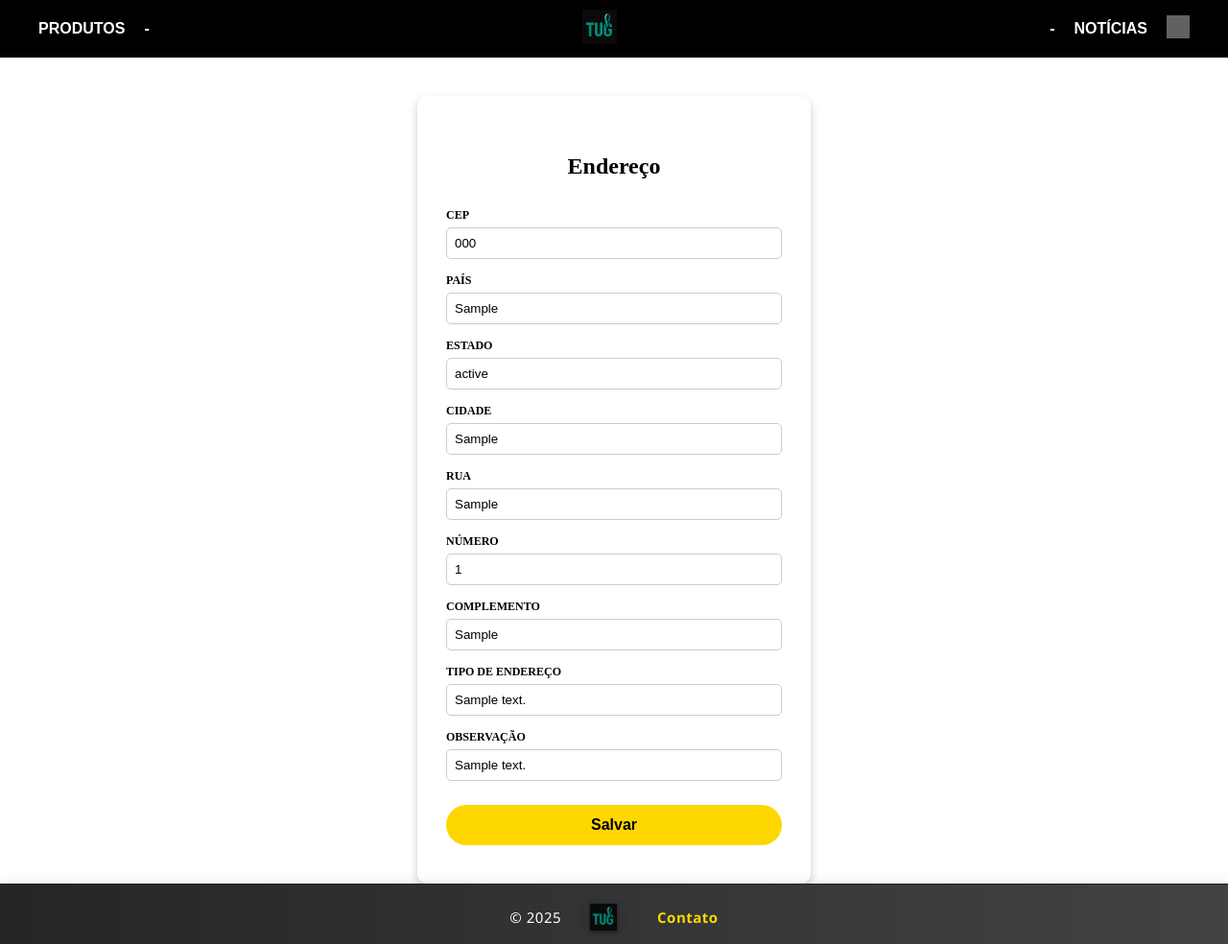
After one commit to Jeferson-Filho/simple-ecommerce, a Django app: page /address/ in a window 1280 px wide. The commit adds this page. Shown: the whole page at 96% size. Run offline with Django 5.2, Linux system fonts and the light colour scheme; a user stored in the database is signed in; tables that the repository leaves empty hold one stand-in row (values such as "Sample post"); grey boxes are pictures that could not be loaded.

Commit message:
add logo, address and cart info

```diff
--- a/app/templates/app/pages/footer.html
+++ b/app/templates/app/pages/footer.html
@@ -1,27 +1,58 @@
+{% load static %}
+
 <style>
   footer {
-    background-color: #333;
+    background: linear-gradient(90deg, #232526 0%, #414345 100%);
     color: #fff;
     text-align: center;
-    padding: 15px;
-    font-family: sans-serif;
-    font-size: 14px;
+    padding: 18px 0 12px 0;
+    font-family: 'Segoe UI', Arial, sans-serif;
+    font-size: 15px;
+    letter-spacing: 0.5px;
+    box-shadow: 0 -2px 12px rgba(0,0,0,0.08);
+    border-top: 1.5px solid #222;
     position: relative;
-    bottom: 0;
     width: 100%;
+    z-index: 10;
+  }
+
+  footer .footer-content {
+    display: flex;
+    align-items: center;
+    justify-content: center;
+    gap: 18px;
+    flex-wrap: wrap;
+  }
+
+  footer .footer-logo {
+    height: 28px;
+    vertical-align: middle;
+    margin: 0 10px 0 6px;
+    filter: drop-shadow(0 1px 2px #0008);
+    border-radius: 6px;
+    padding: 2px 6px;
+    box-shadow: 0 1px 4px #0002;
   }
 
   footer a {
     color: #ffd700;
     text-decoration: none;
-    font-weight: bold;
+    font-weight: 600;
+    margin-left: 8px;
+    transition: color 0.2s;
+    letter-spacing: 0.5px;
   }
 
   footer a:hover {
+    color: #fffbe7;
     text-decoration: underline;
   }
 </style>
 
 <footer>
-  © 2025 LOGO | <a href="{% url 'contact' %}">Contact</a>
+  <div class="footer-content">
+    <span>© 2025</span>
+    <img src="{% static 'images/logo.png' %}" alt="LOGO" class="footer-logo">
+    <a href="{% url 'contact' %}">Contato</a>
+  </div>
 </footer>
--- a/app/templates/app/pages/topMenu.html
+++ b/app/templates/app/pages/topMenu.html
@@ -1,3 +1,4 @@
+{% load static %}
 <nav>
   <div class="nav-left">
     <a href="{% url 'products' %}">Produtos</a>
@@ -5,7 +6,7 @@
   </div>
 
   <div class="nav-center" style="flex:1; text-align:center;">
-    <span>LOGO</span>
+    <img src="{% static 'images/logo.png' %}" alt="Logo" style="height:36px;">
   </div>
 
   <div class="nav-right">
@@ -21,8 +22,10 @@
           {% if user.is_staff %}
             <a href="{% url 'productCreate' %}">Cadastrar produtos</a>
           {% endif %}
-          <a href="{% url 'cart' %}">Ver Carrinho</a>
           <a href="{% url 'profile' %}">Meu Perfil</a>
+          <a href="{% url 'address' %}">Meu Endereço</a>
+          <a href="{% url 'cart' %}">Meu Carrinho</a>
+          <a href="{% url 'orders' %}">Meus Pedidos</a>
           <a href="{% url 'logout' %}?next={{ request.path }}">Sair</a>
         {% else %}
           <form method="post" action="">
--- a/app/urls.py
+++ b/app/urls.py
@@ -3,7 +3,7 @@ from . import views
 from products.views import products, productDetail, productCreate
 from blog.views import news, post, create_post
 from contacts.views import contact
-from user.views import profile, register
+from user.views import address, profile, register
 from django.conf import settings
 from django.conf.urls.static import static
 
@@ -18,8 +18,9 @@ urlpatterns = [
     path('register/', register, name='register'),
     path('accounts/', include('django.contrib.auth.urls')),
     path('profile/', profile, name='profile'),
+    path('address/', address, name='address'),
     path('cadastrar-produto/', productCreate, name='productCreate'),
-    path('carrinho/', include('cart.urls')),
+    path('cart/', include('cart.urls')),
 ]
 
 if settings.DEBUG:
--- a/cart/models.py
+++ b/cart/models.py
@@ -31,3 +31,4 @@ class Order(models.Model):
     cart = models.ForeignKey(Cart, on_delete=models.CASCADE, null=False, blank=False)
     payment = models.ForeignKey(PaymentDetails, on_delete=models.CASCADE, null=False, blank=False)
     shipping = models.ForeignKey(ShippingDetails, on_delete=models.CASCADE, null=False, blank=False)
+    total = models.FloatField(null=False, blank=False)
--- a/cart/templates/cart.html
+++ b/cart/templates/cart.html
@@ -39,7 +39,10 @@
       </tfoot>
     </table>
     <div style="text-align:right; margin-top:20px;">
-      <button style="background:#ffd700; color:#000; border:none; border-radius:50px; padding:12px 30px; font-weight:bold; font-size:16px; cursor:pointer;">Finalizar Compra</button>
+      <form method="post" action="{% url 'checkout' %}">
+        {% csrf_token %}
+        <button type="submit" style="background:#ffd700; color:#000; border:none; border-radius:50px; padding:12px 30px; font-weight:bold; font-size:16px; cursor:pointer;">Finalizar Compra</button>
+      </form>
     </div>
   {% else %}
     <p style="text-align:center; color:#888; font-size:18px;">Seu carrinho está vazio.</p>
--- a/cart/urls.py
+++ b/cart/urls.py
@@ -3,4 +3,7 @@ from . import views
 
 urlpatterns = [
     path('', views.cart, name='cart'),
+    path('orders/', views.orders, name='orders'),
+    path('checkout/', views.checkout, name='checkout'),
+    path('orders/<int:order_id>/', views.order_details, name='orderDetails'),
 ]
--- /dev/null
+++ b/user/templates/user/address.html
@@ -0,0 +1,89 @@
+{% extends 'app/pages/base.html' %}
+{% load static %}
+
+{% block content %}
+<style>
+  .address-edit-container {
+    background: #fff;
+    padding: 40px 30px;
+    border-radius: 10px;
+    box-shadow: 0 4px 10px rgba(0,0,0,0.2);
+    width: 350px;
+    margin: 40px auto 0 auto;
+  }
+  .address-edit-container h2 {
+    text-align: center;
+    margin-bottom: 30px;
+    font-weight: bold;
+    font-size: 24px;
+  }
+  .address-edit-container label {
+    display: block;
+    margin-top: 15px;
+    font-weight: bold;
+    font-size: 12px;
+    text-transform: uppercase;
+  }
+  .address-edit-container input {
+    width: 100%;
+    padding: 8px;
+    margin-top: 5px;
+    border: 1px solid #ccc;
+    border-radius: 5px;
+    box-sizing: border-box;
+  }
+  .address-edit-container button {
+    width: 100%;
+    margin-top: 25px;
+    padding: 12px;
+    background: #ffd700;
+    border: none;
+    border-radius: 50px;
+    font-weight: bold;
+    font-size: 16px;
+    cursor: pointer;
+    transition: background 0.3s;
+    color: #000;
+  }
+  .address-edit-container button:hover {
+    background: #e6c200;
+  }
+</style>
+
+<div class="address-edit-container">
+    <h2>Endereço</h2>
+    <form method="post">
+        {% csrf_token %}
+        <label for="id_zip_code">CEP</label>
+        <input type="text" id="id_zip_code" name="zip_code" value="{{ address.zip_code|default:'' }}">
+
+        <label for="id_country">País</label>
+        <input type="text" id="id_country" name="country" value="{{ address.country|default:'' }}">
+
+        <label for="id_state">Estado</label>
+        <input type="text" id="id_state" name="state" value="{{ address.state|default:'' }}">
+
+        <label for="id_city">Cidade</label>
+        <input type="text" id="id_city" name="city" value="{{ address.city|default:'' }}">
+
+        <label for="id_street">Rua</label>
+        <input type="text" id="id_street" name="street" value="{{ address.street|default:'' }}">
+
+        <label for="id_number">Número</label>
+        <input type="text" id="id_number" name="number" value="{{ address.number|default:'' }}">
+
+        <label for="id_complement">Complemento</label>
+        <input type="text" id="id_complement" name="complement" value="{{ address.complement|default:'' }}">
+
+        <label for="id_address_type">Tipo de Endereço</label>
+        <input type="text" id="id_address_type" name="address_type" value="{{ address.address_type|default:'' }}">
+
+        <label for="id_comment">Observação</label>
+        <input type="text" id="id_comment" name="comment" value="{{ address.comment|default:'' }}">
+
+        <div class="profile-btns">
+            <button type="submit">Salvar</button>
+        </div>
+    </form>
+</div>
+{% endblock %}
--- a/user/urls.py
+++ b/user/urls.py
@@ -1,5 +1,7 @@
 from django.urls import path, include
+from .views import address
 
 urlpatterns = [
     path('user/', include('user.urls')),
+    path('address/', address, name='address'),
 ]
--- a/user/views.py
+++ b/user/views.py
@@ -2,6 +2,7 @@ from django.shortcuts import render, redirect
 from .forms import UserRegistrationForm
 from django.contrib.auth.decorators import login_required
 from django.contrib import messages
+from .models import Address
 
 def register(request):
     if request.method == 'POST':
@@ -28,7 +29,6 @@ def register(request):
 def profile(request):
     user = request.user
     if request.method == 'POST':
-        # Atualiza os campos editáveis
         user.email = request.POST.get('email', user.email)
         if hasattr(user, 'cpf'):
             user.cpf = request.POST.get('cpf', user.cpf)
@@ -36,11 +36,9 @@ def profile(request):
             user.cnpj = request.POST.get('cnpj', user.cnpj)
         if hasattr(user, 'phone'):
             user.phone = request.POST.get('phone', user.phone)
-        # Se houver campo de nome completo customizado
         if hasattr(user, 'full_name'):
             user.full_name = request.POST.get('full_name', getattr(user, 'full_name', ''))
         elif hasattr(user, 'first_name') and hasattr(user, 'last_name'):
-            # Para auth_user padrão
             full_name = request.POST.get('full_name', '')
             if full_name:
                 parts = full_name.split(' ', 1)
@@ -50,3 +48,48 @@ def profile(request):
         messages.success(request, 'Dados atualizados com sucesso!')
         return redirect('profile')
     return render(request, 'user/profile.html')
+
+@login_required(login_url='/accounts/login/')
+def address(request):
+    user = request.user
+    from .models import User as CustomUser
+    custom_user = CustomUser.objects.get(username=user.username)
+    address = Address.objects.filter(email=custom_user).first()
+    if request.method == 'POST':
+        zip_code = request.POST.get('zip_code', '')
+        country = request.POST.get('country', '')
+        state = request.POST.get('state', '')
+        city = request.POST.get('city', '')
+        street = request.POST.get('street', '')
+        number = request.POST.get('number', '')
+        complement = request.POST.get('complement', '')
+        address_type = request.POST.get('address_type', '')
+        comment = request.POST.get('comment', '')
+        if address:
+            address.zip_code = zip_code
+            address.country = country
+            address.state = state
+            address.city = city
+            address.street = street
+            address.number = number
+            address.complement = complement
+            address.address_type = address_type
+            address.comment = comment
+            address.save()
+        else:
+            address = Address.objects.create(
+                email=custom_user,
+                zip_code=zip_code,
+                country=country,
+                state=state,
+                city=city,
+                street=street,
+                number=number,
+                complement=complement,
+                address_type=address_type,
+                comment=comment
+            )
+        from django.contrib import messages
+        messages.success(request, 'Endereço salvo com sucesso!')
+        return redirect('address')
+    return render(request, 'user/address.html', {'address': address})
```
Also changed, not shown: cart/templates/orderDetails.html (added, +52 -0 lines), cart/templates/orders.html (added, +38 -0 lines), cart/views.py (+51 -6 lines), user/templates/user/profile.html (+5 -11 lines), app/static/images/logo.png (added), cart/migrations/0003_order_total.py (added).
